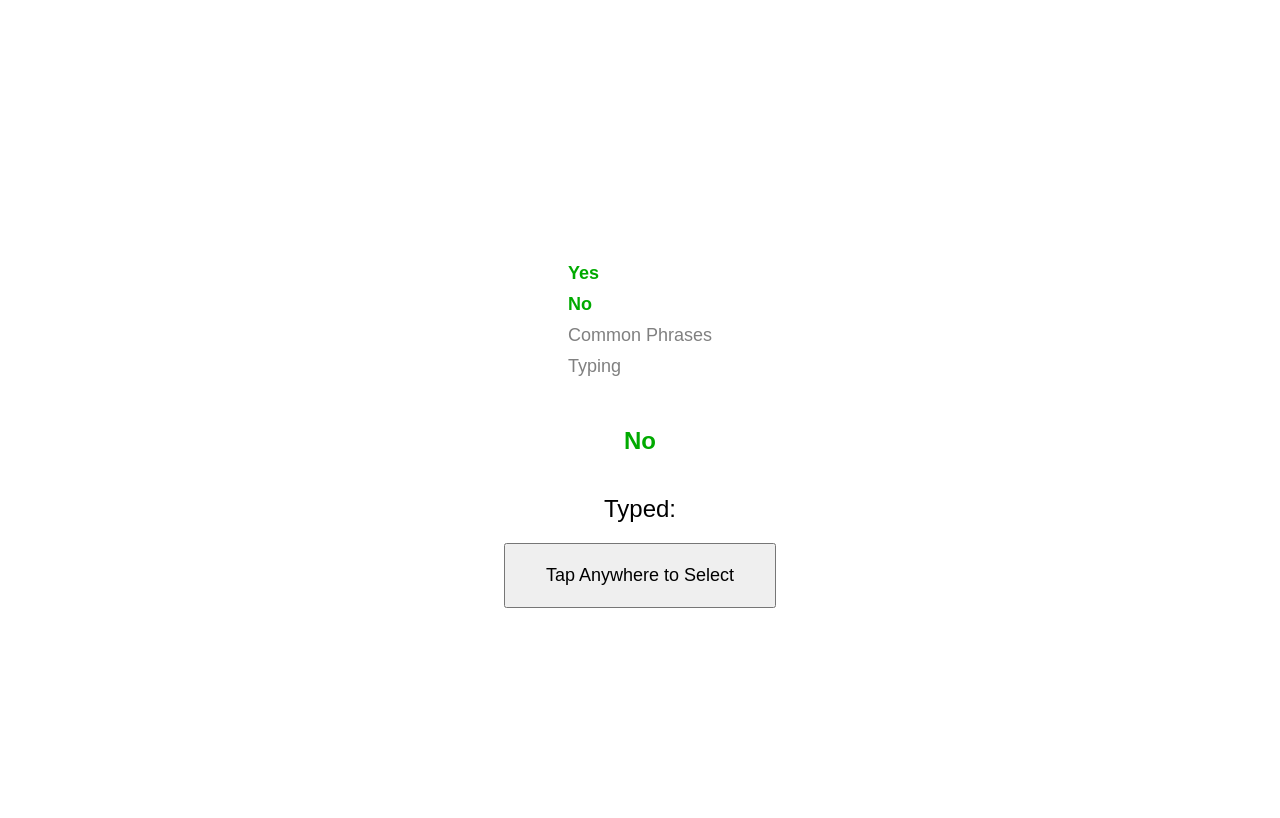
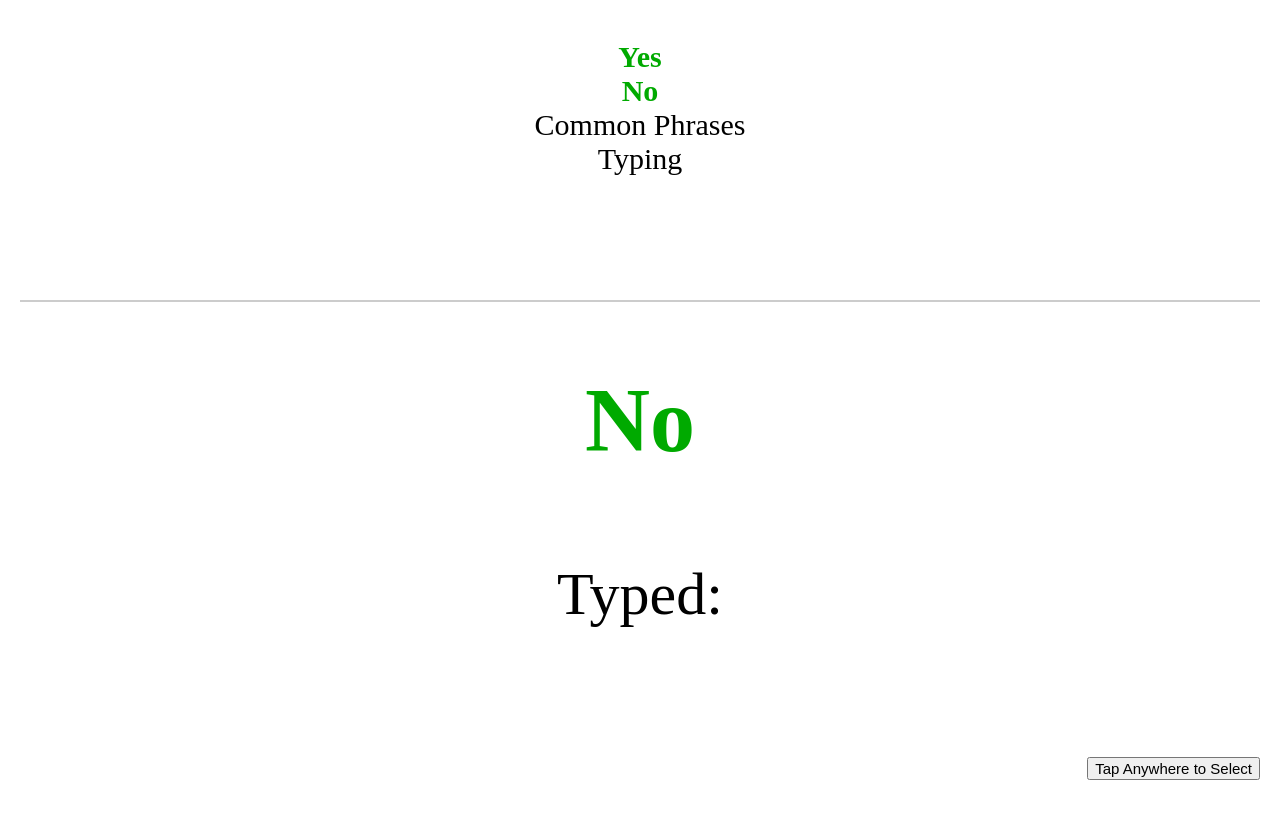
Before and after one commit to octanebaby/blink, a plain HTML site: page index.html in a window 1280 px wide. Drawn offline with Linux system fonts and the light colour scheme.

Commit message:
added styling

```diff
--- a/index.html
+++ b/index.html
@@ -5,63 +5,77 @@
     <meta name="viewport" content="width=device-width, initial-scale=1.0">
     <title>Communication App</title>
     <style>
-        body { font-family: Arial, sans-serif; text-align: center; margin: 30px; padding: 0; }
-        .container { display: flex; flex-direction: column; justify-content: center; align-items: center; height: 100vh; }
-        .option { font-size: 24px; margin: 20px; }
-        .button { padding: 20px 40px; font-size: 18px; cursor: pointer; margin: 10px; }
-        #typedText { margin-top: 20px; font-size: 24px; }
-        .options-preview { font-size: 18px; margin-bottom: 20px; color: gray; text-align: left; }
-        * {
-            -webkit-user-select: none;
-            -moz-user-select: none;
-            -ms-user-select: none;
-            user-select: none;
+        body {
+            font-size: 60px;
+            margin: 0;
+            padding: 20px;
         }
-        #selectButton {
-            -webkit-user-select: auto;
-            -moz-user-select: auto;
-            -ms-user-select: auto;
-            user-select: auto;
+
+        /* Top section - preview options */
+        #allOptionsDisplay {
+            position: fixed;
+            left: 20px;
+            right: 20px;
+            top: 20px;
+            height: 30vh;  /* Take up 30% of viewport height */
+            padding: 20px;
+            overflow-y: auto;
+            font-size: 30px;
+            text-align: center;
+            border-bottom: 2px solid #ccc;
         }
-        body {
-            font-size: 500%;  /* Make all text 5x bigger */
+
+        /* Middle section - cycling options */
+        #optionDisplay {
+            position: fixed;
+            left: 20px;
+            right: 20px;
+            top: calc(30vh + 40px);  /* Position below preview */
+            height: 30vh;
+            font-size: 90px;
+            text-align: center;
+            padding: 20px;
+            display: flex;
+            justify-content: center;
+            align-items: center;
+        }
+
+        /* Bottom section - typed text */
+        #typedTextDisplay {
+            position: fixed;
+            left: 20px;
+            right: 20px;
+            top: calc(60vh + 60px);  /* Position below cycling */
+            height: 20vh;
+            font-size: 60px;
+            padding: 20px;
+            text-align: center;
         }
 
         .green-text {
-            color: #00AA00;  /* Bright green */
+            color: #00AA00;
             font-weight: bold;
         }
 
         .red-text {
-            color: #FF0000;  /* Bright red */
+            color: #FF0000;
             font-weight: bold;
         }
 
-        #optionDisplay {
-            font-size: 120%;  /* Make the current option even bigger relative to the new base size */
-            margin: 30px;     /* Increased margin */
-        }
-
-        #allOptionsDisplay {
-            margin: 30px;     /* Increased margin */
-            line-height: 1.3; /* Add some space between lines */
-        }
-
-        #typedTextDisplay {
-            margin: 30px;     /* Increased margin */
-        }
-
-        div {
-            margin: 10px 0;   /* Add vertical spacing between divs */
+        #selectButton {
+            position: fixed;
+            bottom: 20px;
+            right: 20px;
+            font-size: 15px;
         }
     </style>
 </head>
 <body>
     <div class="container">
-        <div class="options-preview" id="allOptions"></div>
-        <div class="option" id="currentOption"></div>
-        <div id="typedText"></div>
-        <button class="button" id="selectButton">Tap Anywhere to Select</button>
+        <div id="allOptionsDisplay"></div>
+        <div id="optionDisplay"></div>
+        <div id="typedTextDisplay"></div>
+        <button id="selectButton">Tap Anywhere to Select</button>
     </div>
 
     <script>
@@ -95,9 +109,9 @@
         let isFirstOption = true;
 
         // Get DOM elements
-        const allOptionsDisplay = document.getElementById("allOptions");
-        const optionDisplay = document.getElementById("currentOption");
-        const typedTextDisplay = document.getElementById("typedText");
+        const allOptionsDisplay = document.getElementById("allOptionsDisplay");
+        const optionDisplay = document.getElementById("optionDisplay");
+        const typedTextDisplay = document.getElementById("typedTextDisplay");
         const selectButton = document.getElementById("selectButton");
 
         // Initialize the app
```
